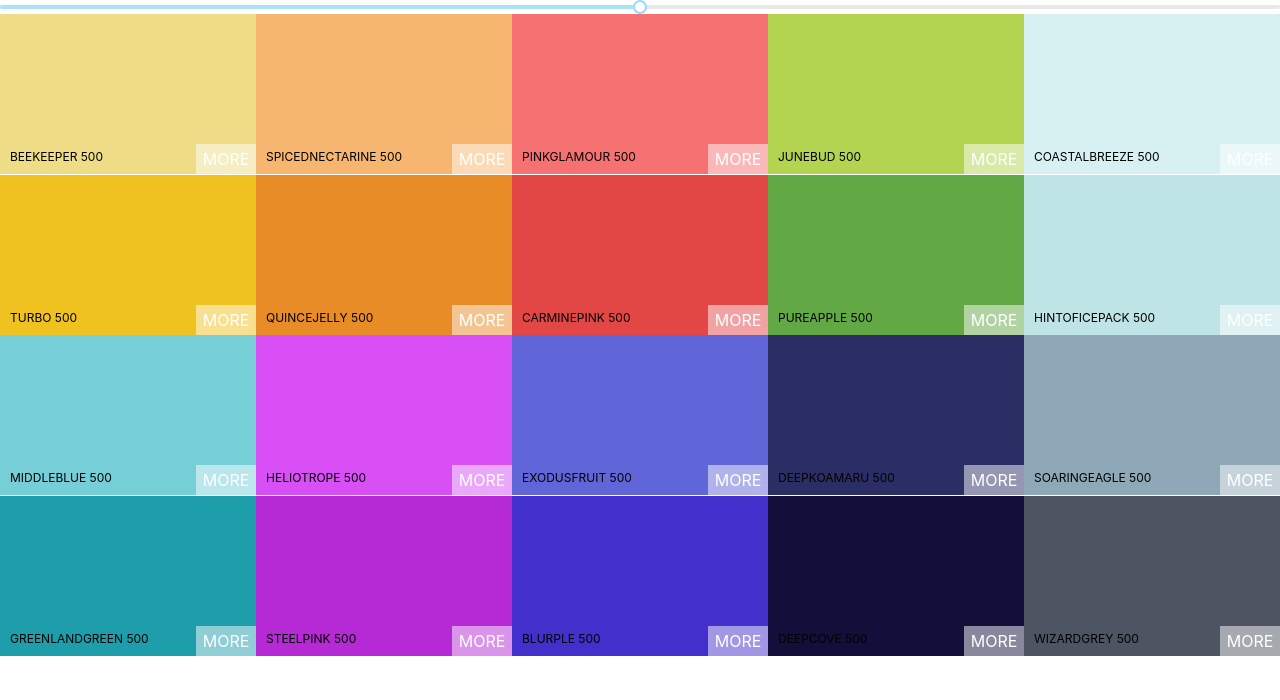
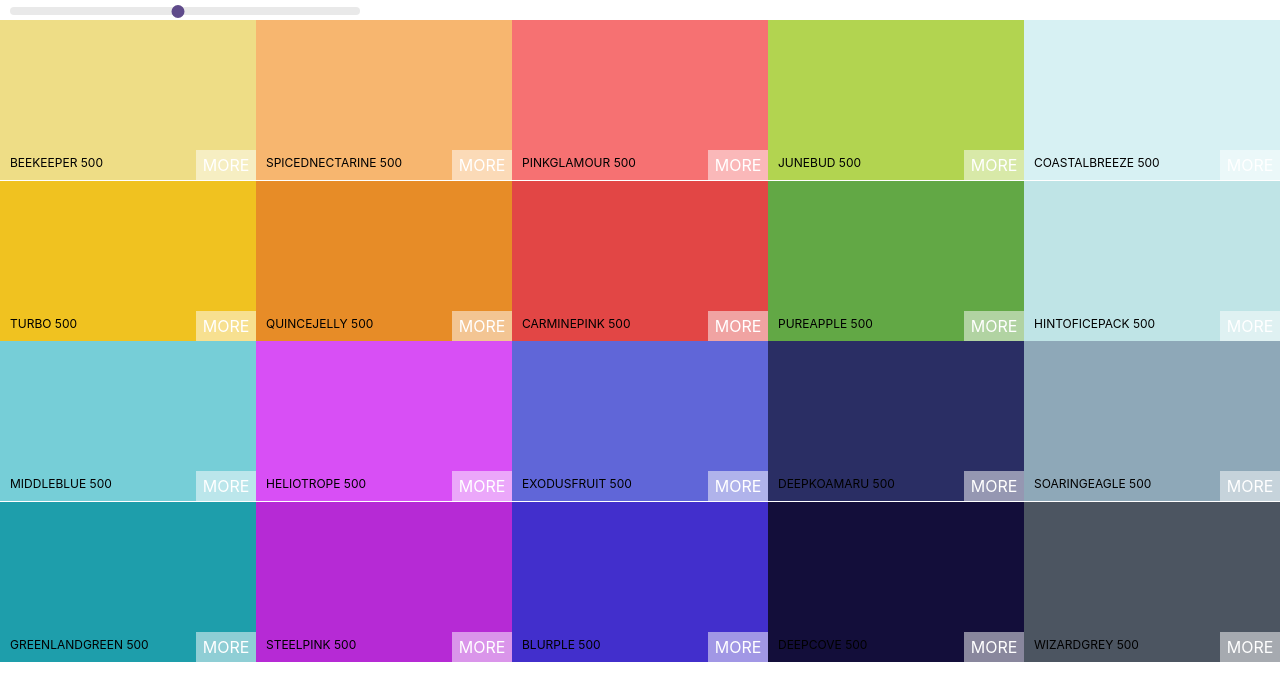
Before and after one commit to jamesv28/Color-Boxes, a React (Create React App) app: page / in a window 1280 px wide. Shown: the top 700 px of the page. Built offline with nearby package versions, Linux system fonts and the light colour scheme.

Commit message:
styled slider

```diff
--- a/src/Palette.css
+++ b/src/Palette.css
@@ -5,3 +5,33 @@
 .Palette-colors {
     height: 80%;
 }
+
+
+.slider {
+    width: 350px;
+    display: inline-block;
+    margin: 0 10px;
+}
+
+.rc-slider-track {
+    background-color: transparent;
+}
+
+.rc-slider-rail {
+    height: 8px;
+}
+
+.rc-slider-handle,
+.rc-slider-handle:hover,
+.rc-slider-handle:active,
+.rc-slider-handle:focus {
+    background-color: #5f4b8b;
+    outline: 0;
+    border: 2px solid #5f4b8b;
+    box-shadow: 0;
+    width: 13px;
+    height: 13px;
+    margin-left: -7px;
+    margin-top: -2px;
+
+}
--- a/src/Palette.js
+++ b/src/Palette.js
@@ -1,8 +1,8 @@
 import React, { Component } from 'react';
 import ColorBox from './ColorBox';
-import './Palette.css';
 import Slider from 'rc-slider';
 import 'rc-slider/assets/index.css';
+import './Palette.css';
 
 class Palette extends Component {
 
@@ -25,7 +25,11 @@ class Palette extends Component {
             level
         } = this.state;
 
-        const colorBoxes = this.props.palette.colors[this.state.level].map((color, idx) => (
+        const {
+            colors
+        } = this.props.palette;
+
+        const colorBoxes = colors[this.state.level].map((color, idx) => (
             <ColorBox
                 background={color.hex}
                 name={color.name}
@@ -34,6 +38,7 @@ class Palette extends Component {
         ));
         return (
             <div className="Palette">
+                <div className="slider">
                     <Slider
                         step={100}
                         defaultValue={level}
@@ -41,6 +46,7 @@ class Palette extends Component {
                         max={900}
                         onAfterChange={this.changeLevel}
                     />
+                </div>
                 <div className="Palette-colors">
                     {colorBoxes}
                 </div>
```
Also changed, not shown: src/Navbar.js (added). Lines whose indentation alone changed are shown as unchanged.
